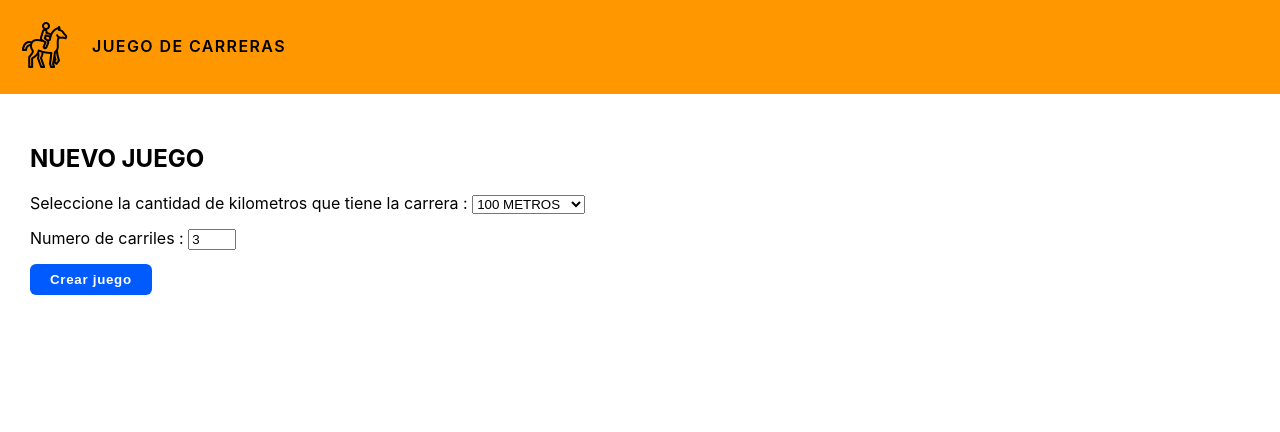
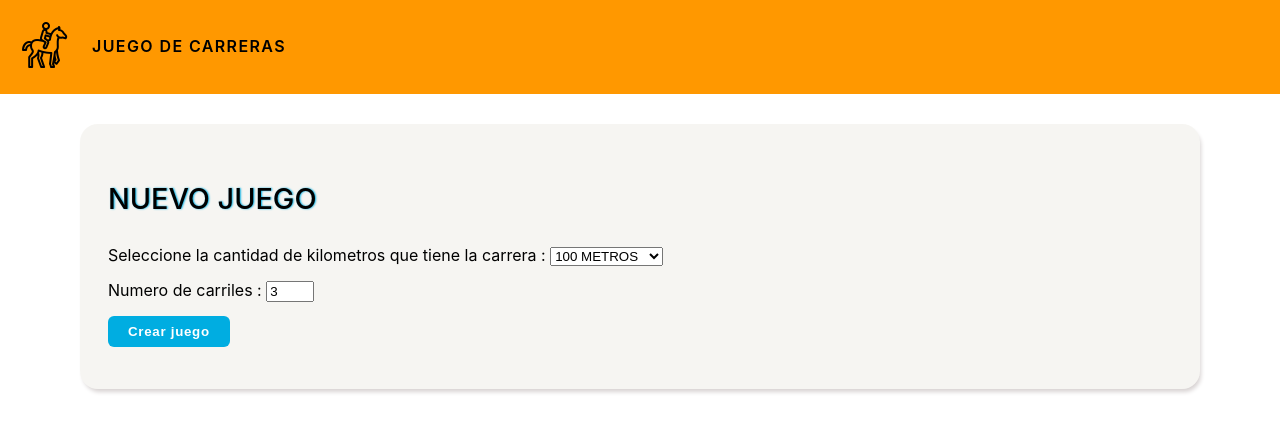
Before and after one commit to iamdiegoskr/app-horse-race-challenge-sofka, a React (Create React App) app in the folder web-horse/: page /createGame in a window 1280 px wide. Shown: the top 432 px of the page. Built offline with nearby package versions, Linux system fonts and the light colour scheme.

Commit message:
Add new styles in form create game

```diff
--- a/web-horse/src/components/FormCreateGame.js
+++ b/web-horse/src/components/FormCreateGame.js
@@ -25,9 +25,6 @@ const FormCreateGame = () => {
     }
 
     const onSubmit = e => {
-
-
-        console.log("holaa");
 
         e.preventDefault();
 
@@ -66,7 +63,7 @@ const FormCreateGame = () => {
 
     return (
         <section className="section-create-game">
-            <h1>NUEVO JUEGO</h1>
+            <p className="title-new-game">NUEVO JUEGO</p>
 
             <form className="formCreateGame" onSubmit={onSubmit}>
                 <div>
--- a/web-horse/src/styles/FormCreateGame.css
+++ b/web-horse/src/styles/FormCreateGame.css
@@ -1,5 +1,9 @@
 .section-create-game{
-    padding: 30px;
+    margin: 30px 80px;
+    padding: 28px;
+    border-radius: 18px;
+    background: #cac1b42b;
+    box-shadow: 2px 4px 4px -1px #d8d3d3;
 }
 
 .formCreateGame >*{
@@ -7,7 +11,7 @@
 }
 
 .btn-create-game{
-    background-color: #005bff;
+    background-color: #00ade1;
     border: none;
     padding: 8px 20px;
     border-radius: 6px;
@@ -15,4 +19,16 @@
     font-weight: bold;
     letter-spacing: .7px;
     outline: none;
+    cursor: pointer;
 }
+
+.btn-create-game:hover{
+    background: #0195c2;
+}
+
+.title-new-game{
+    font-size: 1.8rem;
+    font-weight: 500;
+    color: #000000;
+    text-shadow: 1px 0px 2px #00ade1;
+}
```
